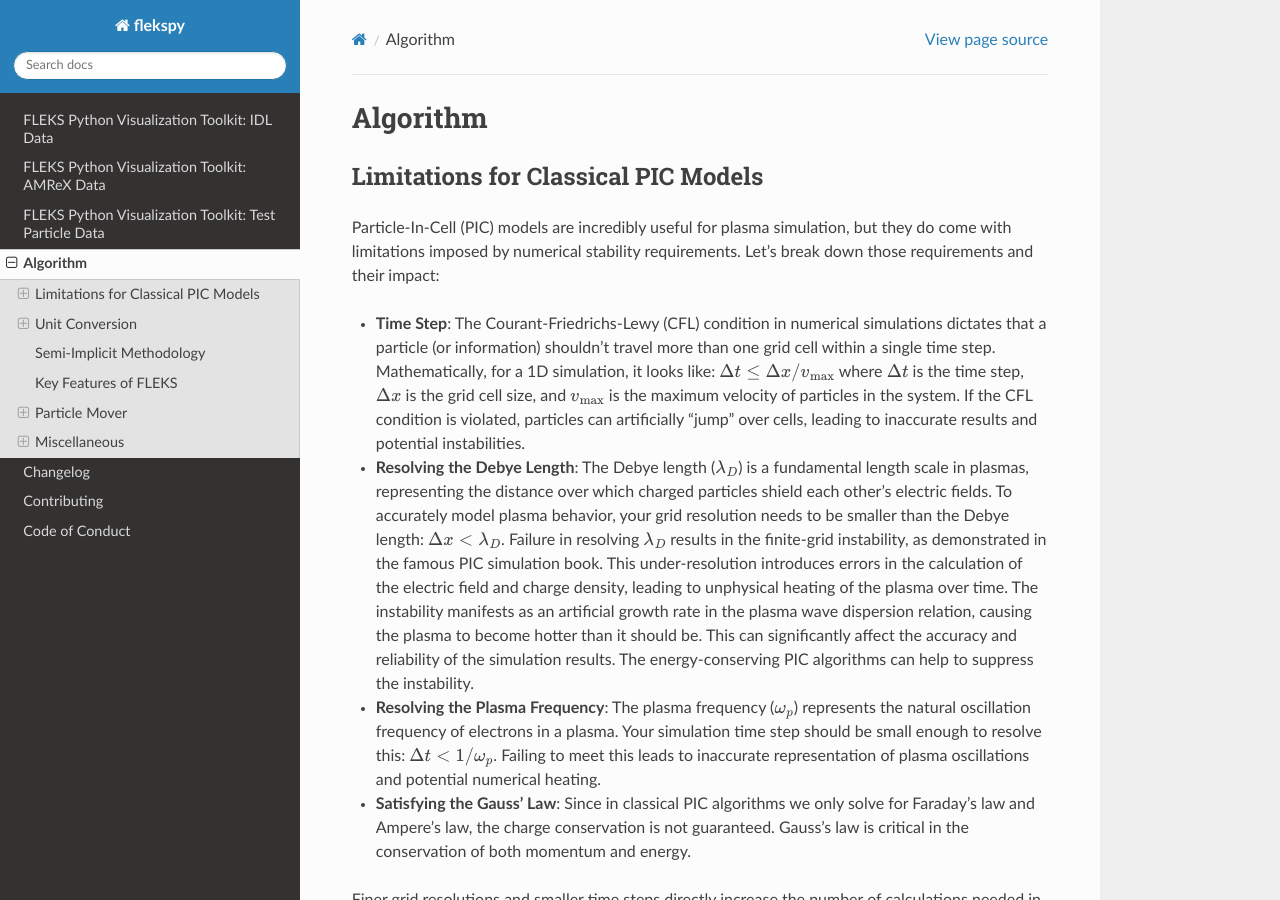
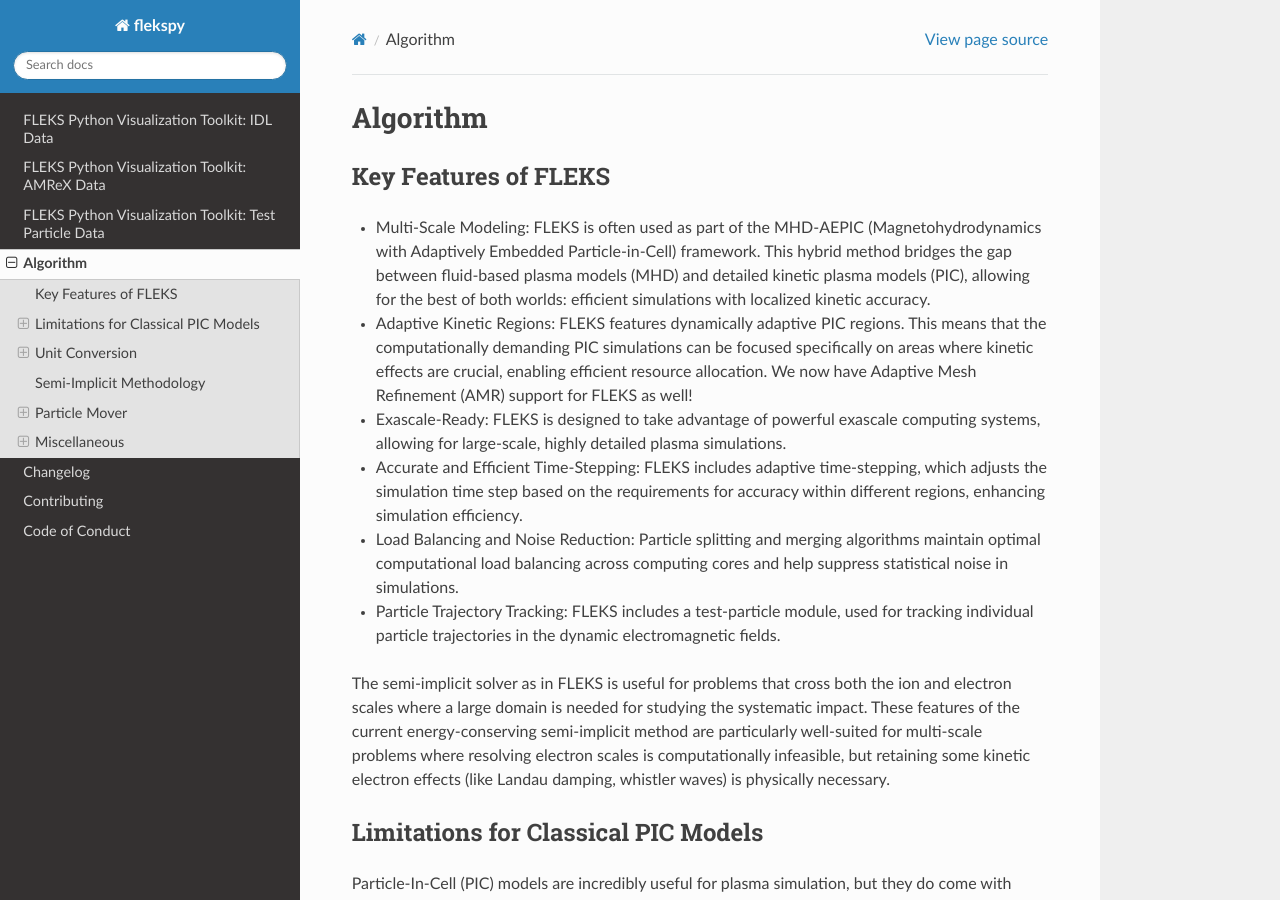
Before and after one commit to henry2004y/flekspy, a Sphinx documentation site: the page built from docs/algorithm.md, in a window 1280 px wide and 900 px high. Built offline with Sphinx 7.4.7 and the Read the Docs theme 3.1.0, drawn with Linux system fonts in a browser that asks for light colours; pages that are not in the unit, such as notebooks, are missing from menus; some of the changed text lies outside the part shown.

Commit message:
Reorganize materials

```diff
--- a/docs/algorithm.md
+++ b/docs/algorithm.md
@@ -1,4 +1,20 @@
 # Algorithm
+
+## Key Features of FLEKS
+
+- Multi-Scale Modeling: FLEKS is often used as part of the MHD-AEPIC (Magnetohydrodynamics with Adaptively Embedded Particle-in-Cell) framework. This hybrid method bridges the gap between fluid-based plasma models (MHD) and detailed kinetic plasma models (PIC), allowing for the best of both worlds: efficient simulations with localized kinetic accuracy.
+
+- Adaptive Kinetic Regions: FLEKS features dynamically adaptive PIC regions. This means that the computationally demanding PIC simulations can be focused specifically on areas where kinetic effects are crucial, enabling efficient resource allocation. We now have Adaptive Mesh Refinement (AMR) support for FLEKS as well!
+
+- Exascale-Ready: FLEKS is designed to take advantage of powerful exascale computing systems, allowing for large-scale, highly detailed plasma simulations.
+
+- Accurate and Efficient Time-Stepping: FLEKS includes adaptive time-stepping, which adjusts the simulation time step based on the requirements for accuracy within different regions, enhancing simulation efficiency.
+
+- Load Balancing and Noise Reduction: Particle splitting and merging algorithms maintain optimal computational load balancing across computing cores and help suppress statistical noise in simulations.
+
+- Particle Trajectory Tracking: FLEKS includes a test-particle module, used for tracking individual particle trajectories in the dynamic electromagnetic fields.
+
+The semi-implicit solver as in FLEKS is useful for problems that cross both the ion and electron scales where a large domain is needed for studying the systematic impact. These features of the current energy-conserving semi-implicit method are particularly well-suited for multi-scale problems where resolving electron scales is computationally infeasible, but retaining some kinetic electron effects (like Landau damping, whistler waves) is physically necessary.
 
 ## Limitations for Classical PIC Models
 
@@ -112,7 +128,7 @@ Since reducing $v_{cgs}^*$ does not affect the particle-magnetic field interacti
 
 However, what about the interaction between particles and the electric field? Since $\bar{c} = \bar{q}/\bar{m}$ is not necessarily 1, the electric force on a proton should be $(\bar{q}/\bar{m})E = \bar{c}E$. In the code, $\bar{c}$ is ignored,
 $
-\frac{d\bar{\mathbf{v}}}{d\bar{t}} = \mathbf{E} + \left(\bar{\mathbf{v}} \times \bar{\mathbf{B}}\right)
+\frac{d\bar{\mathbf{v}}}{d\bar{t}} = \mathbf{E} + \bar{\mathbf{v}} \times \bar{\mathbf{B}}
 $
 suggesting that the simulated electric force is $\bar{c}$ times weaker than in reality. This is a deliberate physical approximation to filter out unwanted physics. The primary goal of a reduced-$c$ model is to overcome the two most restrictive time-step constraints in an explicit EM-PIC code (although FLEKS is semi-implicit, the particle pusher is still explicit):
 
@@ -223,20 +239,6 @@ we obtain, in matrix form
 \end{equation}
 
 @eq-mass-matrix defines the elements of the mass matrices that are the most peculiar characteristic of the method proposed here. There are 3v such matrices, where v is the dimensionality of the magnetic field and velocity vector, not to be confused with the dimensionality of the geometry used for space d. The indices i and j in @eq-mass-matrix vary in the 3v-space. For example for full 3-components vectors, and there are 9 mass matrices. Each matrix is symmetric and very sparse with just 2d diagonals.
-
-## Key Features of FLEKS
-
-- Multi-Scale Modeling: FLEKS is often used as part of the MHD-AEPIC (Magnetohydrodynamics with Adaptively Embedded Particle-in-Cell) framework. This hybrid method bridges the gap between fluid-based plasma models (MHD) and detailed kinetic plasma models (PIC), allowing for the best of both worlds: efficient simulations with localized kinetic accuracy.
-
-- Adaptive Kinetic Regions: FLEKS features dynamically adaptive PIC regions. This means that the computationally demanding PIC simulations can be focused specifically on areas where kinetic effects are crucial, enabling efficient resource allocation.
-
-- Exascale-Ready: FLEKS is designed to take advantage of powerful exascale computing systems, allowing for large-scale, highly detailed plasma simulations.
-
-- Accurate and Efficient Time-Stepping: FLEKS includes adaptive time-stepping, which adjusts the simulation time step based on the requirements for accuracy within different regions, enhancing simulation efficiency.
-
-- Load Balancing and Noise Reduction: Particle splitting and merging algorithms maintain optimal computational load balancing across computing cores and help suppress statistical noise in simulations.
-
-- Particle Trajectory Tracking: FLEKS includes a test-particle module, used for tracking individual particle trajectories in the dynamic electromagnetic fields produced by a global simulation.
 
 ## Particle Mover
 
```
